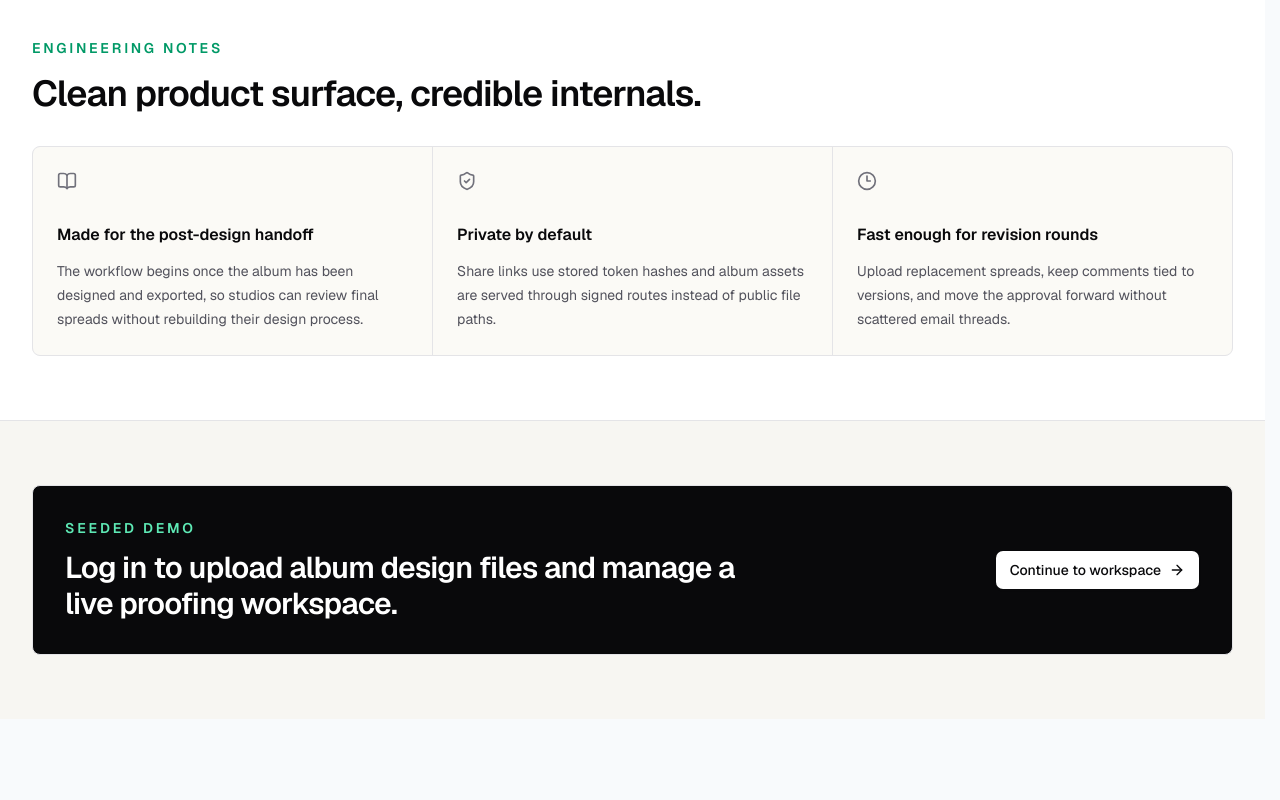
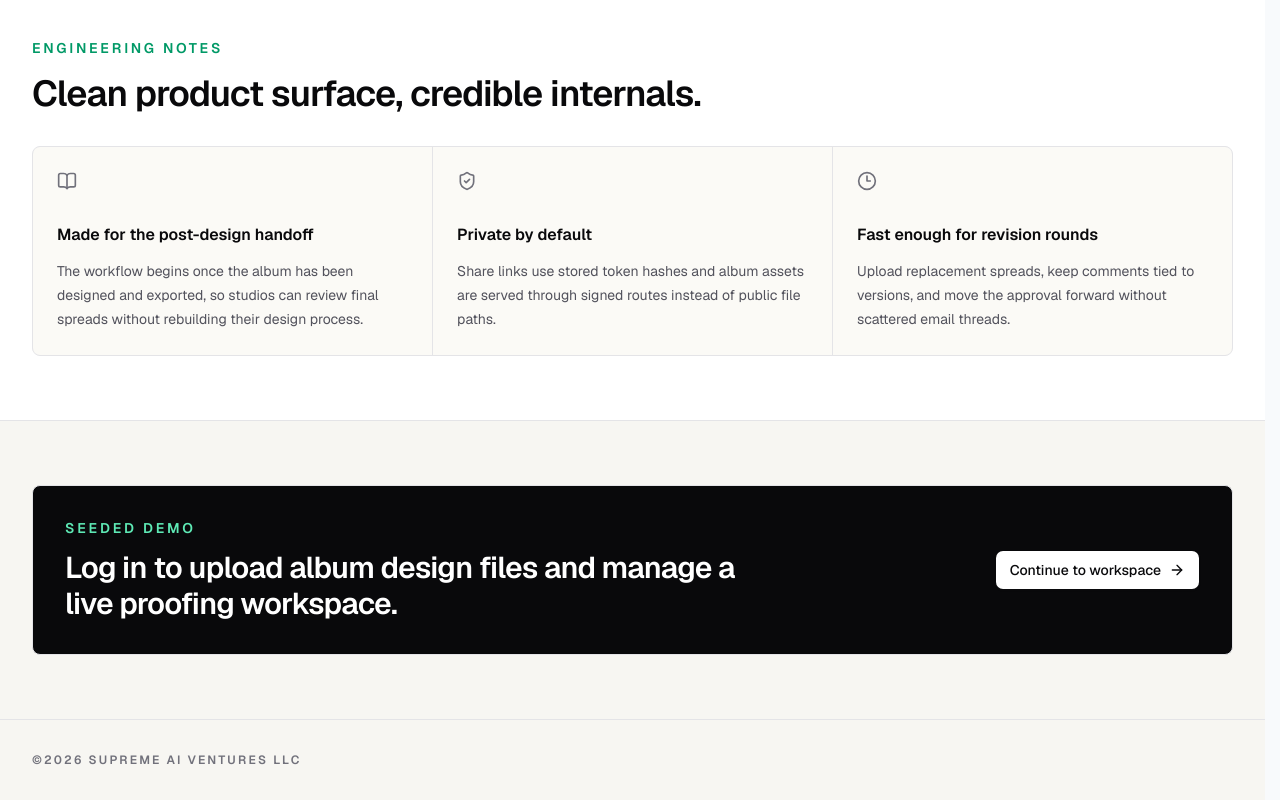
Before and after one commit to manynames3/album-approve, a Next.js app: page / in a window 1280 px wide. Shown: the part 1652-2452 px from the top of the page. Before the commit the page ends 2371 px from the top, so only its background shows below. Built offline with nearby package versions, Linux system fonts and the light colour scheme.

Commit message:
Add sales page copyright footer

```diff
--- a/src/app/page.tsx
+++ b/src/app/page.tsx
@@ -323,6 +323,12 @@ export default function Home() {
           </Button>
         </div>
       </section>
+
+      <footer className="border-t border-zinc-200 px-4 py-8 sm:px-6 lg:px-8">
+        <div className="mx-auto max-w-7xl text-xs font-semibold uppercase tracking-[0.18em] text-zinc-500">
+          ©2026 SUPREME AI VENTURES LLC
+        </div>
+      </footer>
     </main>
   );
 }
```
